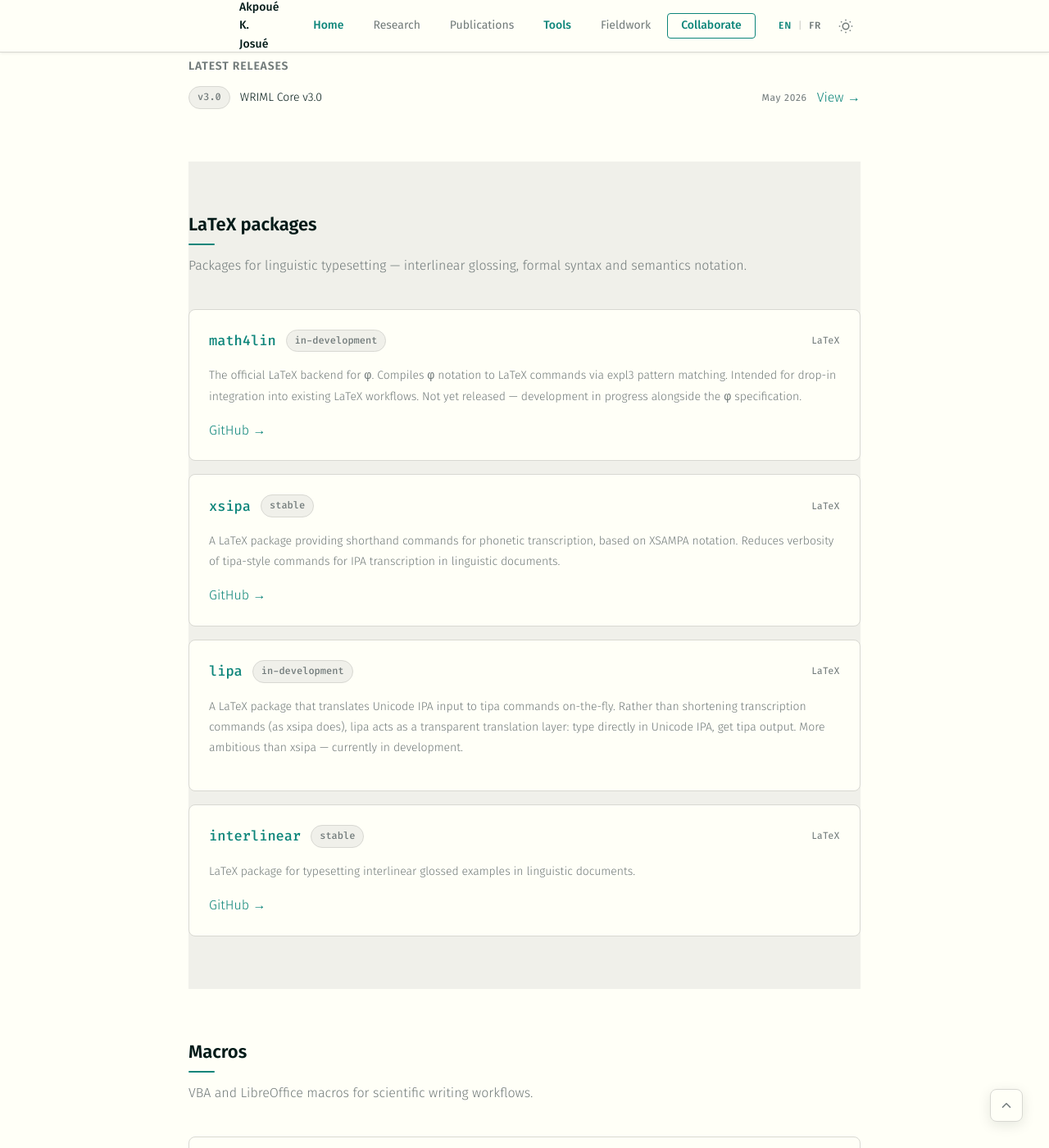
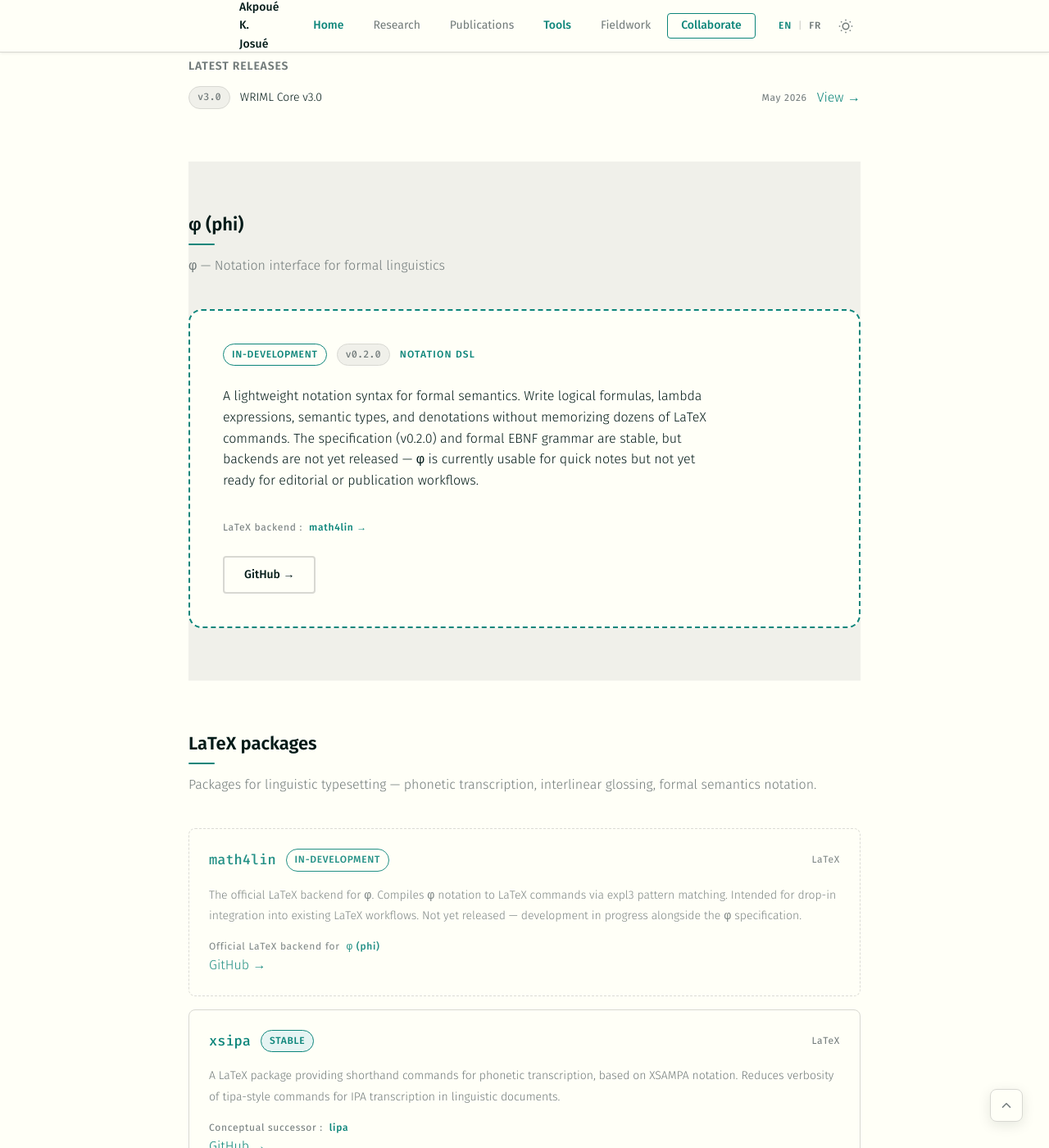
Before and after one commit to kjosueakpoue/kjosueakpoue.github.io, a Jekyll site: the page built from en/pages/tools.html, in a window 1280 px wide and 1400 px high, scrolled down 825 px. Shown: the whole window at 82% size. Built offline with Jekyll 4.4.1, drawn with Linux system fonts in a browser that asks for light colours.

Commit message:
Add files via upload

```diff
--- a/en/pages/tools.html
+++ b/en/pages/tools.html
@@ -15,12 +15,10 @@ css:
      ============================================================
      SECTIONS :
      1. WRIML          (_data/tools.yml, type: language)
-     2. LaTeX packages (_data/tools.yml, type: package)
-     3. Macros         (_data/tools.yml, type: macro)
-     4. Latest releases (_data/releases.yml)
-     ============================================================
-     AJOUTER UN OUTIL   → _data/tools.yml
-     AJOUTER UNE RELEASE → _data/releases.yml
+     2. φ (phi)        (_data/tools.yml, type: dsl)
+     3. LaTeX packages (_data/tools.yml, type: package)
+     4. Macros         (_data/tools.yml, type: macro)
+     5. Latest releases (_data/releases.yml)
      ============================================================ -->
 
 
@@ -36,37 +34,28 @@ css:
   </div>
 
   <div class="tool-feature">
-
     <div class="tool-feature__body">
       <div class="tool-feature__meta">
-        <span class="badge badge--release">{{ wriml.status }}</span>
+        <span class="badge badge--article">{{ wriml.status }}</span>
         <span class="badge badge--release">v{{ wriml.version_current }}</span>
         <span class="label">Documentary markup language</span>
       </div>
-
       <div class="prose">
         <p>{{ wriml.description.en }}</p>
       </div>
-
       <div class="tool-feature__links">
         {% if wriml.url_site %}
           <a href="{{ wriml.url_site }}" class="btn btn--primary"
-             target="_blank" rel="noopener">
-            Documentation →
-          </a>
+             target="_blank" rel="noopener">Documentation →</a>
         {% endif %}
         {% if wriml.url_github %}
           <a href="{{ wriml.url_github }}" class="btn btn--ghost"
-             target="_blank" rel="noopener">
-            GitHub →
-          </a>
+             target="_blank" rel="noopener">GitHub →</a>
         {% endif %}
       </div>
     </div>
-
   </div>
 
-  <!-- Releases WRIML -->
   {% assign wriml_releases = site.data.releases | where: "tool_id", "wriml" %}
   {% if wriml_releases.size > 0 %}
     <div class="releases-mini">
@@ -86,36 +75,100 @@ css:
       </div>
     </div>
   {% endif %}
-
 </section>
 
 
 <!-- ============================================================
-     2. LATEX PACKAGES
+     2. φ (PHI) — DSL DE NOTATION FORMELLE
      ============================================================ -->
-<section class="section section--alt" id="latex">
+{% assign phi = site.data.tools | where: "id", "phi" | first %}
+{% assign math4lin = site.data.tools | where: "id", "math4lin" | first %}
+
+<section class="section section--alt" id="phi">
+  <div class="section-header">
+    <h2 class="section-title">{{ phi.name }}</h2>
+    <p class="section-subtitle">{{ phi.fullname.en }}</p>
+  </div>
+
+  <div class="tool-feature tool-feature--dev">
+    <div class="tool-feature__body">
+      <div class="tool-feature__meta">
+        <span class="badge badge--preprint">{{ phi.status }}</span>
+        <span class="badge badge--release">v{{ phi.version_current }}</span>
+        <span class="label">Notation DSL</span>
+      </div>
+      <div class="prose">
+        <p>{{ phi.description.en }}</p>
+      </div>
+      <!-- Relation : paquet LaTeX de support -->
+      {% if phi.related %}
+        <div class="tool-relation">
+          <span class="meta">LaTeX backend :</span>
+          <a href="#{{ phi.related }}" class="tool-relation__link">
+            {{ math4lin.name }} →
+          </a>
+        </div>
+      {% endif %}
+      <div class="tool-feature__links">
+        {% if phi.url_github %}
+          <a href="{{ phi.url_github }}" class="btn btn--ghost"
+             target="_blank" rel="noopener">GitHub →</a>
+        {% endif %}
+      </div>
+    </div>
+  </div>
+</section>
+
+
+<!-- ============================================================
+     3. LATEX PACKAGES
+     ============================================================ -->
+<section class="section" id="latex">
   <div class="section-header">
     <h2 class="section-title">LaTeX packages</h2>
     <p class="section-subtitle">
-      Packages for linguistic typesetting — interlinear glossing,
-      formal syntax and semantics notation.
+      Packages for linguistic typesetting — phonetic transcription,
+      interlinear glossing, formal semantics notation.
     </p>
   </div>
 
   <div class="tools-list">
     {% assign packages = site.data.tools | where: "type", "package" %}
     {% for tool in packages %}
-      <article class="tool-entry" id="{{ tool.id }}">
+      <article class="tool-entry {% if tool.status == 'in-development' %}tool-entry--dev{% endif %}"
+               id="{{ tool.id }}">
 
         <div class="tool-entry__header">
           <div class="tool-entry__name-wrap">
             <code class="tool-entry__name">{{ tool.name }}</code>
-            <span class="badge badge--release">{{ tool.status }}</span>
+            <span class="badge badge--{% if tool.status == 'stable' %}article{% elsif tool.status == 'in-development' %}preprint{% else %}release{% endif %}">
+              {{ tool.status }}
+            </span>
           </div>
           <span class="meta">{{ tool.platform }}</span>
         </div>
 
         <p class="tool-entry__desc">{{ tool.description.en }}</p>
+
+        <!-- Relation : support_for ou related -->
+        {% if tool.support_for %}
+          {% assign parent = site.data.tools | where: "id", tool.support_for | first %}
+          <p class="tool-relation meta">
+            Official LaTeX backend for
+            <a href="#{{ tool.support_for }}" class="tool-relation__link">
+              {{ parent.name }}
+            </a>
+          </p>
+        {% endif %}
+        {% if tool.related %}
+          {% assign sibling = site.data.tools | where: "id", tool.related | first %}
+          <p class="tool-relation meta">
+            Conceptual successor :
+            <a href="#{{ tool.related }}" class="tool-relation__link">
+              {{ sibling.name }}
+            </a>
+          </p>
+        {% endif %}
 
         <div class="tool-entry__links">
           {% if tool.url_ctan %}
@@ -135,9 +188,9 @@ css:
 
 
 <!-- ============================================================
-     3. MACROS
+     4. MACROS
      ============================================================ -->
-<section class="section" id="macros">
+<section class="section section--alt" id="macros">
   <div class="section-header">
     <h2 class="section-title">Macros</h2>
     <p class="section-subtitle">
@@ -149,7 +202,6 @@ css:
     {% assign macros = site.data.tools | where: "type", "macro" %}
     {% for tool in macros %}
       <article class="tool-entry" id="{{ tool.id }}">
-
         <div class="tool-entry__header">
           <div class="tool-entry__name-wrap">
             <span class="tool-entry__name--text">{{ tool.name.en }}</span>
@@ -157,16 +209,13 @@ css:
           </div>
           <span class="meta">{{ tool.platform }}</span>
         </div>
-
         <p class="tool-entry__desc">{{ tool.description.en }}</p>
-
         <div class="tool-entry__links">
           {% if tool.url_github %}
             <a href="{{ tool.url_github }}" class="pub-link"
                target="_blank" rel="noopener">GitHub →</a>
           {% endif %}
         </div>
-
       </article>
     {% endfor %}
   </div>
@@ -174,9 +223,9 @@ css:
 
 
 <!-- ============================================================
-     4. ALL RELEASES
+     5. ALL RELEASES
      ============================================================ -->
-<section class="section section--alt" id="releases">
+<section class="section" id="releases">
   <div class="section-header">
     <h2 class="section-title">All releases</h2>
   </div>
@@ -185,20 +234,15 @@ css:
     {% assign releases = site.data.releases | sort: "year" | reverse %}
     {% for rel in releases %}
       <article class="pub-entry">
-
         <div class="pub-entry__year">
           <span class="meta">{{ rel.year }}</span>
         </div>
-
         <div class="pub-entry__body">
           <p class="pub-entry__title">{{ rel.title.en }}</p>
           <p class="pub-entry__ref meta">
             {{ rel.tool_id | upcase }} · v{{ rel.version }}
             {% if rel.month %} · {{ rel.month }}{% endif %}
           </p>
-          {% if rel.notes.en != "" %}
-            <p class="pub-entry__ref meta">{{ rel.notes.en }}</p>
-          {% endif %}
           <div class="pub-entry__links">
             {% if rel.url %}
               <a href="{{ rel.url }}" class="pub-link"
@@ -210,11 +254,9 @@ css:
             {% endif %}
           </div>
         </div>
-
         <div class="pub-entry__badge">
           <span class="badge badge--release">v{{ rel.version }}</span>
         </div>
-
       </article>
     {% endfor %}
   </div>
```
Also changed, not shown: other parts of en/pages/tools.html (+1 -1 lines).
